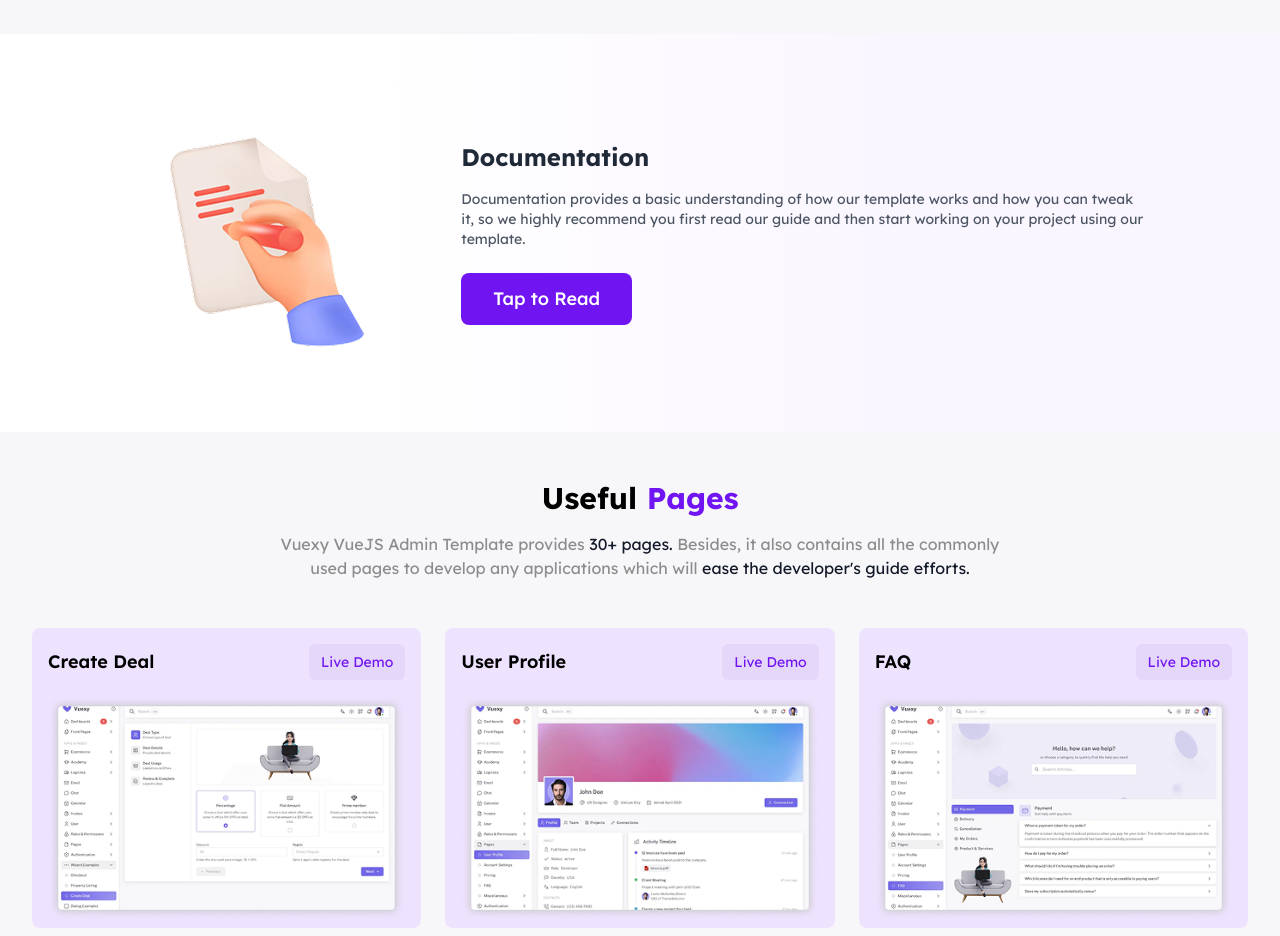
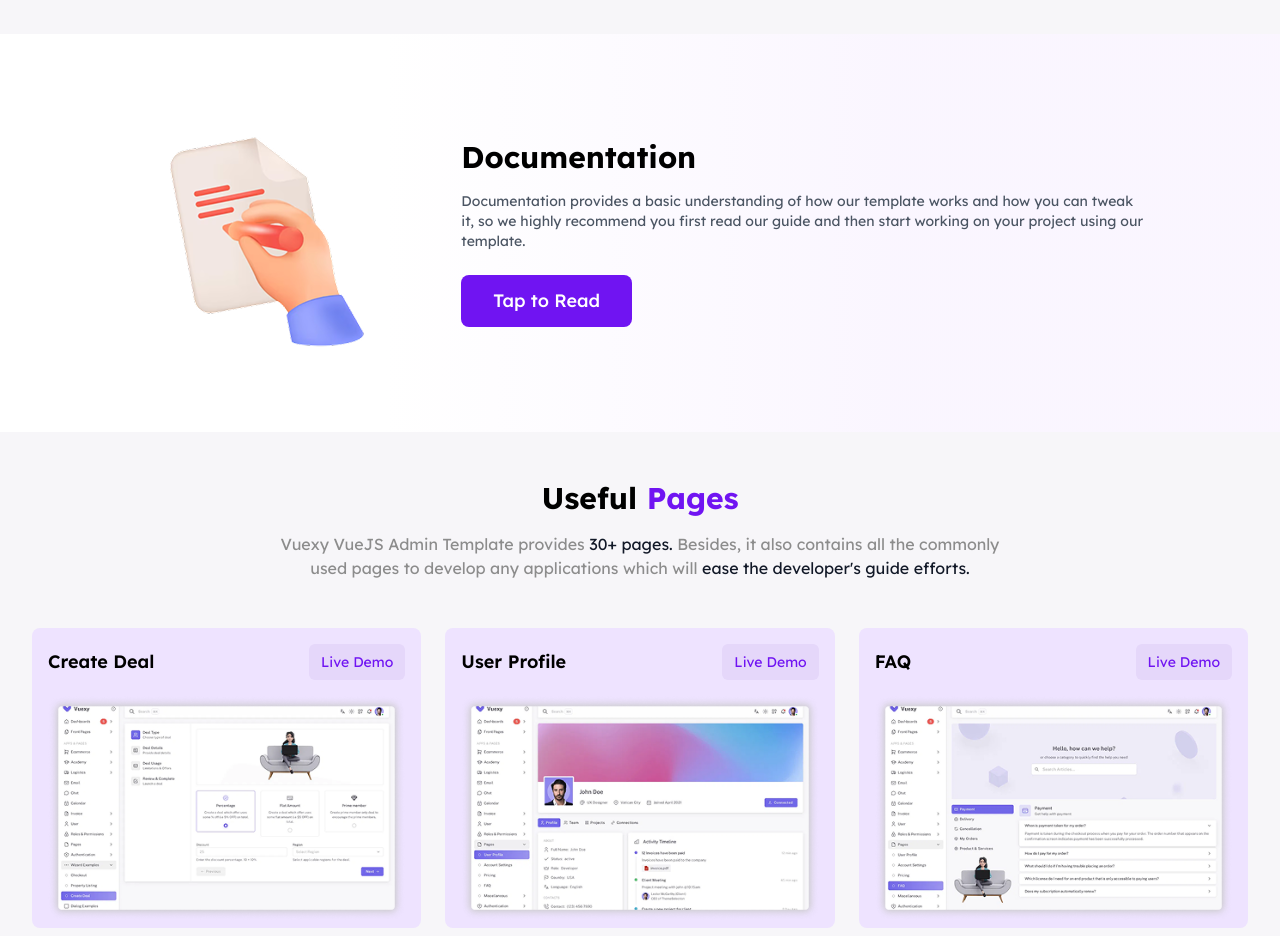
Before and after one commit to TechNest-Agency/novadash, a React (Vite) app: page / in a window 1280 px wide. Shown: the part 3980-4916 px from the top of the page. Built offline with nearby package versions, Linux system fonts and the light colour scheme.

Commit message:
front size changes for documentation text

```diff
--- a/src/components/Documentation.jsx
+++ b/src/components/Documentation.jsx
@@ -15,7 +15,7 @@ const Documentation = () => {
 
 
                 <div className="lg:w-2/3">
-                    <h2 className="text-2xl font-bold text-gray-800 mb-4">Documentation</h2>
+                    <h2 className="text-2xl md:text-3xl font-bold 800 mb-4">Documentation</h2>
                     <p className="text-gray-600 lg:w-[90%] mb-6 text-sm w-[95%] sm:w-[90%] ">
                         Documentation provides a basic understanding of how our template works and how you can tweak it, so we highly recommend you first read our guide and then start working on your project using our template.
                     </p>
```
